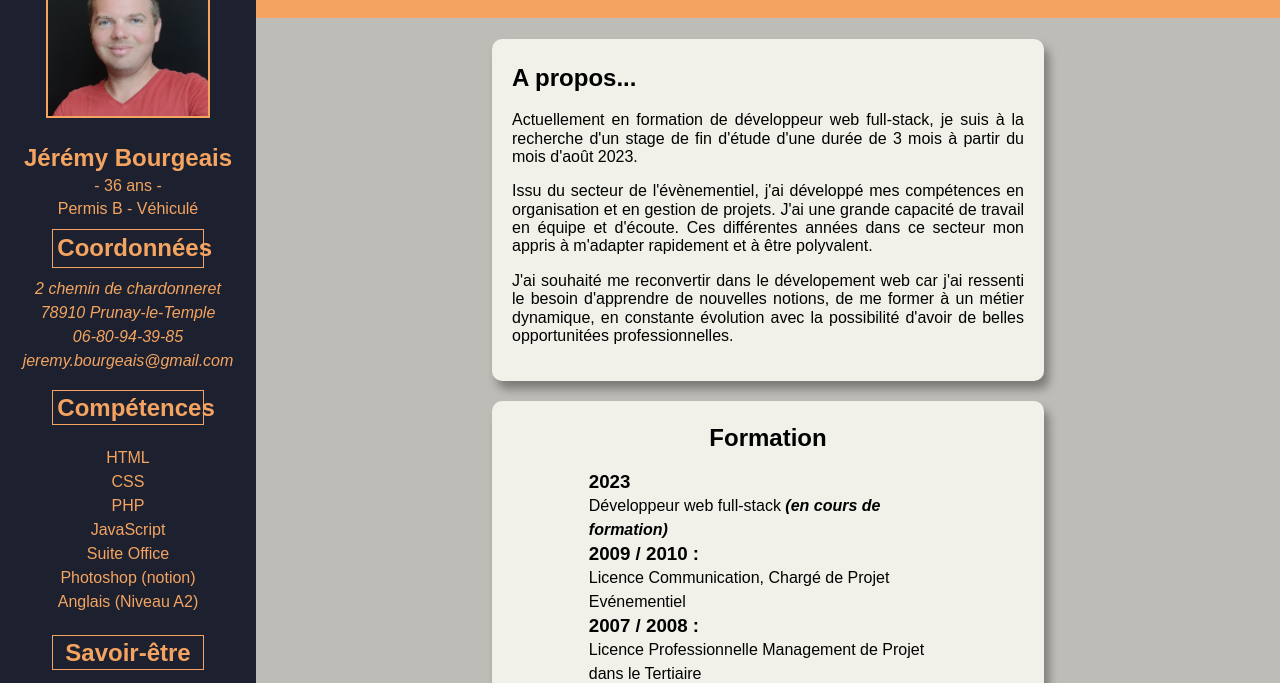
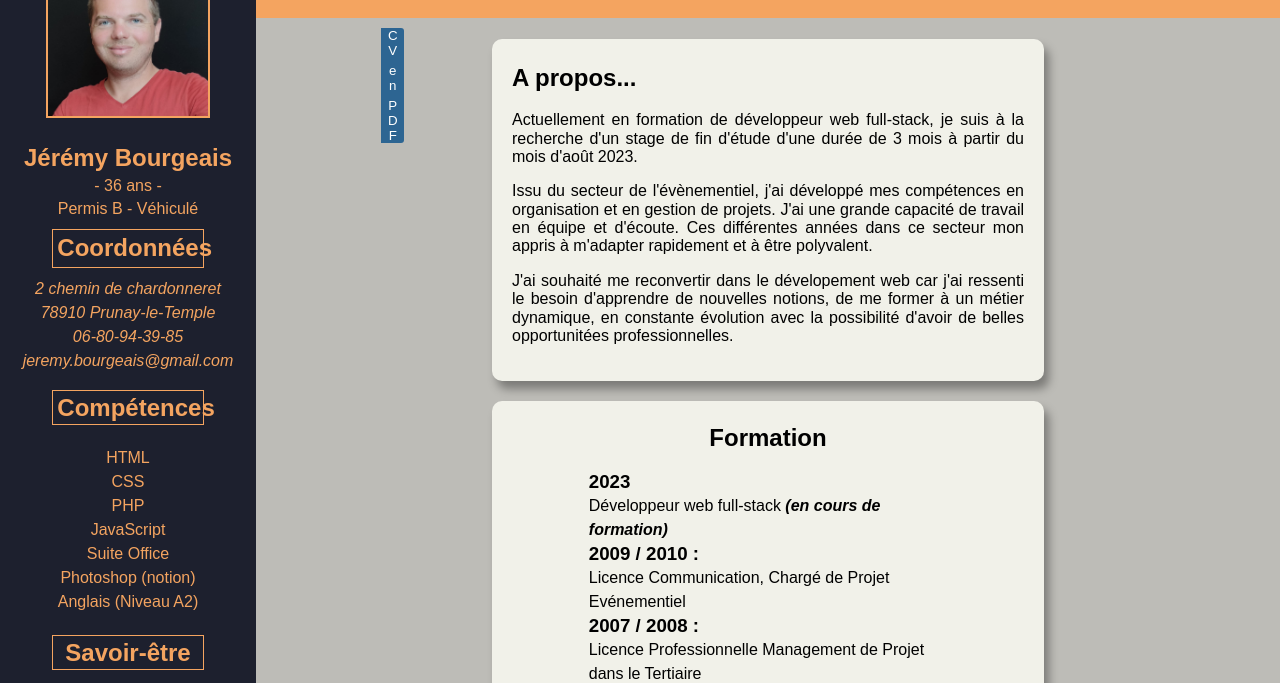
Before and after one commit to JeremyBourgeais/jeremybourgeais.github.io, a plain HTML site: page index.html in a window 1280 px wide. Shown: the part 86-769 px from the top of the page. Drawn offline with Linux system fonts and the light colour scheme.

Commit message:
CV Jérémy Bourgeais

```diff
--- a/css/style.css
+++ b/css/style.css
@@ -102,6 +102,26 @@ h2{
     margin-top: 5px;
 }
 
+.CV_pdf{
+    text-align: center;
+    background-color: rgb(45, 101, 146);
+    writing-mode: vertical-rl;
+    text-orientation: upright;
+    font-size: smaller;
+    word-spacing: -10px;
+    position: fixed;
+    left: 381px;
+    top:114px;
+    border-radius: 0px 3px 3px 0px;
+    padding-left: 0.5%;
+    padding-right: 0.5%;
+
+
+}
+
+.CV_pdf a{
+    color: white;
+}
 
 
 
--- a/index.html
+++ b/index.html
@@ -15,13 +15,14 @@
                     <h2>Jérémy Bourgeais</h2>
                     <p>- 36 ans -</p>
                     <p> Permis B - Véhiculé</p>
+
                     <div class="coordonnees">
                     <h2>Coordonnées</h2>
 
                         <address>
-                            <a href="https://www.google.fr/maps/place/2+Chem.+de+Chardonneret,+78910+Prunay-le-Temple/@48.8642057,1.6683736,17z/data=!3m1!4b1!4m6!3m5!1s0x47e6a36793babe0f:0x467af9446df3c59f!8m2!3d48.8642057!4d1.6705623!16s%2Fg%2F11hgjjpth7?hl=fr&authuser=0">2 chemin de chardonneret <br> 78910 Prunay-le-Temple</a><br>
-                            <a href="0680943985">06-80-94-39-85</a><br>
-                            <a href="jeremy.bourgeais@gmail.com">jeremy.bourgeais@gmail.com</a>
+                            <a href="https://www.google.fr/maps/place/2+Chem.+de+Chardonneret,+78910+Prunay-le-Temple/@48.8642057,1.6683736,17z/data=!3m1!4b1!4m6!3m5!1s0x47e6a36793babe0f:0x467af9446df3c59f!8m2!3d48.8642057!4d1.6705623!16s%2Fg%2F11hgjjpth7?hl=fr&authuser=0" target="_blank">2 chemin de chardonneret <br> 78910 Prunay-le-Temple</a><br>
+                            <a href="#">06-80-94-39-85</a><br>
+                            <a href="#">jeremy.bourgeais@gmail.com</a>
                         </address>
                     </div>
                     <div class="profil">
@@ -65,6 +66,9 @@
                 </div>
 
                 <div class="conteneur_droite">
+                    <div class = "CV_pdf">
+                        <a href="https://drive.google.com/file/d/1K813FX6dUD0m20cnvRLkPq2S8-ReNjIT/view?usp=sharing" download="CV Jérémy Bourgeais" target="_blank">CV en PDF</a>
+                    </div>
 
                     <div class="presentation">
                         <h2>A propos...</h2>
```
